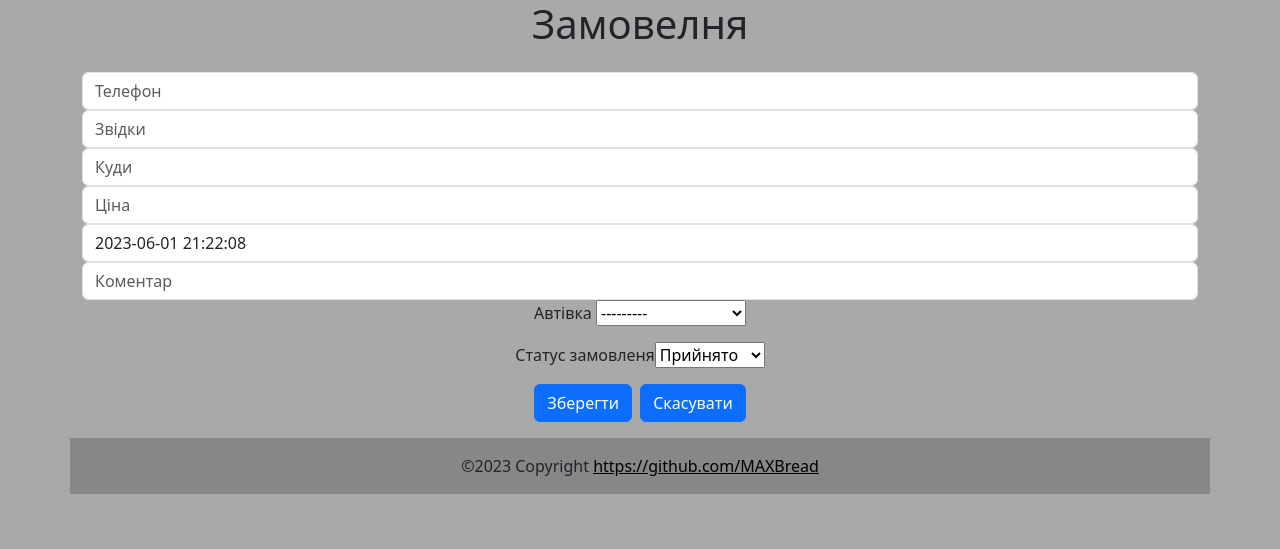
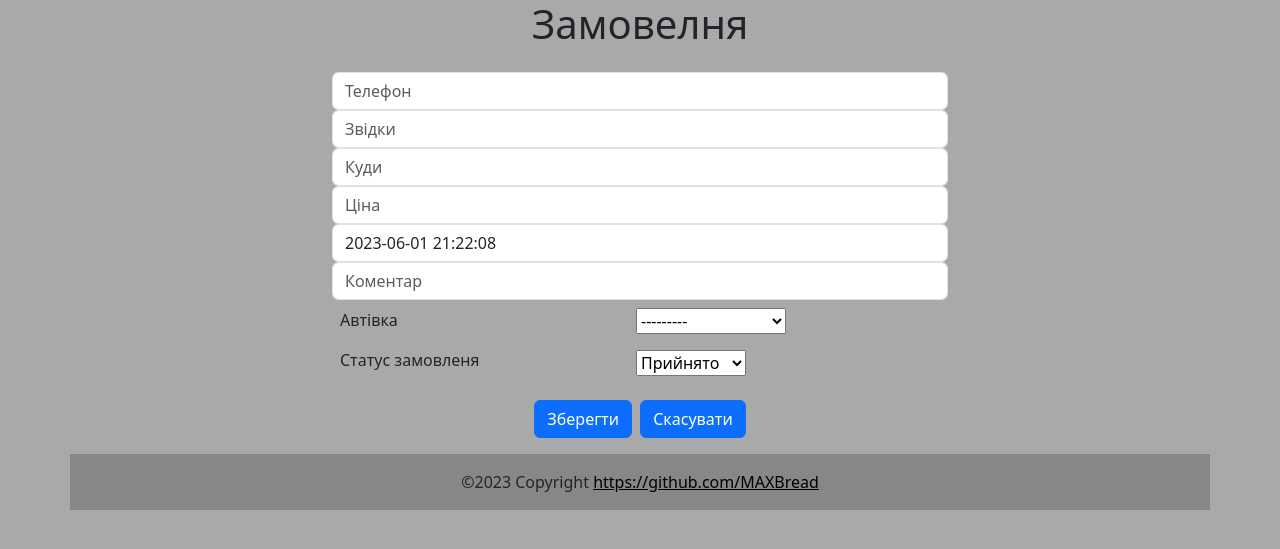
Before and after one commit to MAXBread/MaxiRadeTaxi, a Django app: page /operator/order in a window 1280 px wide. Shown: the top 549 px of the page. Run offline with Django 3.2, Linux system fonts and the light colour scheme; data comes from the database, SQL or seed files in the repository; some libraries are stand-ins or nearby versions.

Commit message:
Прикрашання водіїв та Замовлень

```diff
--- a/maxiradetaxi/oper/templates/oper/driver.html
+++ b/maxiradetaxi/oper/templates/oper/driver.html
@@ -14,12 +14,12 @@
         {{ form.position }}
         {{ form.status }}
         <div class="container row">
-            <div class="container text-left p-2 col">
+            <div class="container p-2 col">
                 <p>Крісло</p>
                 <p>Багаж</p>
                 <p>Курець</p>
             </div>
-            <div class="container text-left p-2 col">
+            <div class="container p-2 col">
                 <p>{{ form.child_seat }}</p>
                 <p>{{ form.trunk }}</p>
                 <p>{{ form.smoking }}</p>
--- a/maxiradetaxi/oper/templates/oper/operator.html
+++ b/maxiradetaxi/oper/templates/oper/operator.html
@@ -11,13 +11,13 @@
 </h1>
 <div class="container">
   <div class="row">
-    <div class="col-4 p-2 overflow-auto">
+    <div class="col-5 p-2 overflow-auto">
         <button onclick="location.href='{% url 'driver' %}'" type="button" class="btn btn-primary">Новий водій</button>
         {% render_table drivers_table %}
 
     </div>
 
-    <div class="col-8 p-2 overflow-auto">
+    <div class="col-7 p-2 overflow-auto">
         <button onclick="location.href='{% url 'order' %}'" type="button" class="btn btn-primary">Замовлення</button>
 
         {% render_table orders_table %}
--- a/maxiradetaxi/oper/templates/oper/order.html
+++ b/maxiradetaxi/oper/templates/oper/order.html
@@ -5,7 +5,7 @@
 {% block body %}
 <h1 class="text-center">Замовелня</h1>
 <section class="h-100">
-  <div class="container text-center  py-3 h-100">
+  <div class="container py-3 w-50">
     <form method="post">
         {% csrf_token %}
         {{ form.phone }}
@@ -13,14 +13,23 @@
         {{ form.address_to }}
         {{ form.cost }}
         {{ form.time }}
-
         {{ form.comment }}
-        <div>
-            <p>Автівка {{ form.driver }}</p>
-            <p>Статус замовленя{{ form.status }}</p>
+        <div class="container row ">
+            <div class="container p-2 col">
+                <p>Автівка</p>
+                <p>Статус замовленя</p>
+            </div>
+            <div class="container p-2 col">
+                <p>{{ form.driver }}</p>
+                <p>{{ form.status }}</p>
+            </div>
+            <div class="container  col-8">
+            </div>
         </div>
-        <button class="btn btn-primary me-1" type="submit">Зберегти</button>
-        <button onclick="location.href='{% url 'operator' %}'" type="button" class="btn btn-primary">Скасувати</button>
+        <div class="text-center">
+            <button class="btn btn-primary me-1" type="submit">Зберегти</button>
+            <button onclick="location.href='{% url 'operator' %}'" type="button" class="btn btn-primary">Скасувати</button>
+        </div>
     </form>
 
   </div>
```
